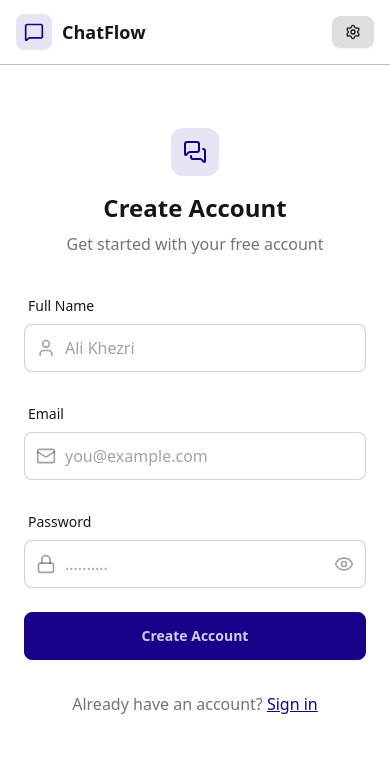
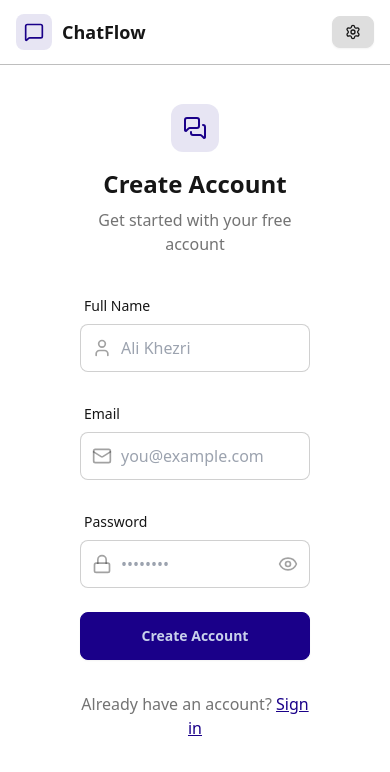
Before and after one commit to ali-khezri/ChatFlow, a React (Vite) app in the folder frontend/: page /signup in a window 390 px wide. Shown: the top 772 px of the page. Built offline with nearby package versions, Linux system fonts and the light colour scheme; no server answers.

Commit message:
Fixed Bugs

```diff
--- a/frontend/src/components/AuthImagePattern.jsx
+++ b/frontend/src/components/AuthImagePattern.jsx
@@ -1,6 +1,6 @@
 function AuthImagePattern({ title, subtitle }) {
   return (
-    <div className="hidden lg:flex items-center justify-center bg-base-200 p-12">
+    <div className="hidden lg:flex items-center justify-center bg-base-200 p-20">
       <div className="max-w-md text-center">
         <div className="grid grid-cols-3 gap-3 mb-3">
           {[...Array(9)].map((_, i) => (
--- a/frontend/src/pages/LoginPage.jsx
+++ b/frontend/src/pages/LoginPage.jsx
@@ -6,10 +6,12 @@ import AuthImagePattern from "../components/AuthImagePattern";
 
 function LoginPage() {
   const [showPassword, setShowPassword] = useState(false);
+
   const [formData, setFormData] = useState({
     email: "",
     password: "",
   });
+
   const { login, isLoggingIn } = useAuthStore();
 
   function handleSubmit(e) {
@@ -21,7 +23,7 @@ function LoginPage() {
   return (
     <div className="h-screen grid lg:grid-cols-2">
       {/* Left Side - Form */}
-      <div className="flex flex-col justify-center items-center p-6 sm:p-10">
+      <div className="flex flex-col justify-center items-center p-20">
         <div className="w-full max-w-md space-y-8">
           {/* Logo */}
           <div className="text-center mb-8">
--- a/frontend/src/pages/SignupPage.jsx
+++ b/frontend/src/pages/SignupPage.jsx
@@ -29,8 +29,11 @@ function SignupPage() {
 
     if (!formData.email.trim()) return toast.error("Email is required");
 
-    if (!/\S+@\S+\.\S+/.test(formData.email))
-      return toast.error("Invalid email format");
+    const emailRegex = /^[^\s@]+@[^\s@]+\.[^\s@]+$/;
+
+    if (!emailRegex.test(formData.email)) {
+      return toast.error("Please enter a valid email");
+    }
 
     if (!formData.password) return toast.error("Password is required");
 
@@ -51,7 +54,7 @@ function SignupPage() {
   return (
     <div className="min-h-screen grid lg:grid-cols-2">
       {/* Left side of form */}
-      <div className="flex flex-col justify-center items-center p-6 sm:p-12">
+      <div className="flex flex-col justify-center items-center p-20">
         <div className="w-full max-w-md space-y-8">
           {/* Logo */}
           <div className="text-center mb-8">
@@ -125,7 +128,7 @@ function SignupPage() {
                 <input
                   type={showPassword ? "text" : "password"}
                   className={`input input-bordered w-full pl-10`}
-                  placeholder=".........."
+                  placeholder="••••••••"
                   value={formData.password}
                   onChange={(e) =>
                     setFormData({ ...formData, password: e.target.value })
--- a/frontend/src/store/useAuthStore.js
+++ b/frontend/src/store/useAuthStore.js
@@ -52,7 +52,7 @@ export const useAuthStore = create((set) => ({
 
       set({ authUser: res.data });
 
-      toast.success("Logged successfully!");
+      toast.success("Logged in successfully!");
     } catch (error) {
       console.error("Login failed:", error);
 
```
